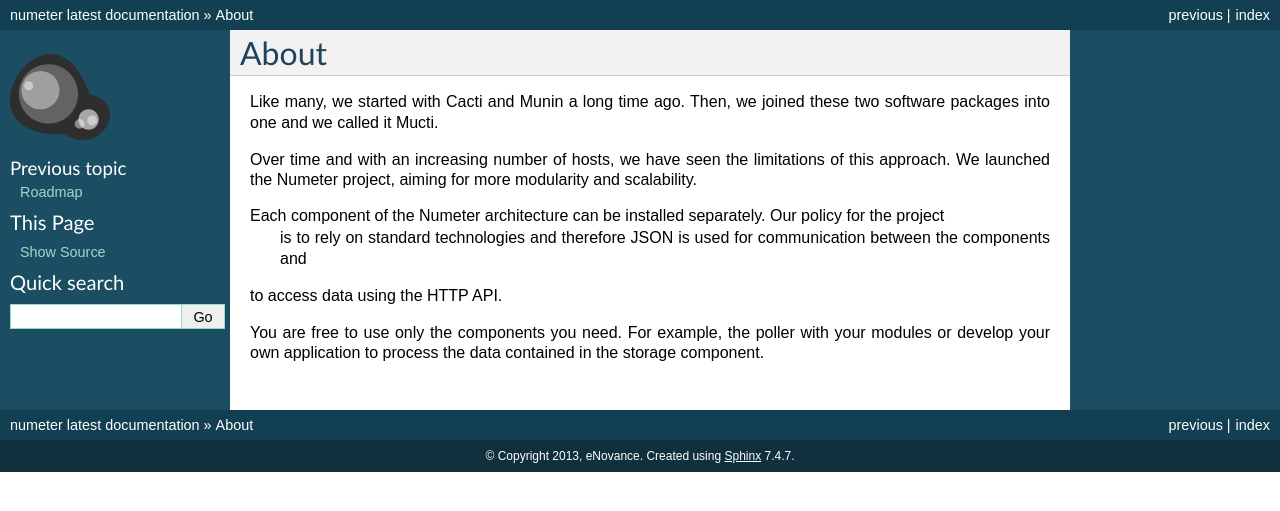
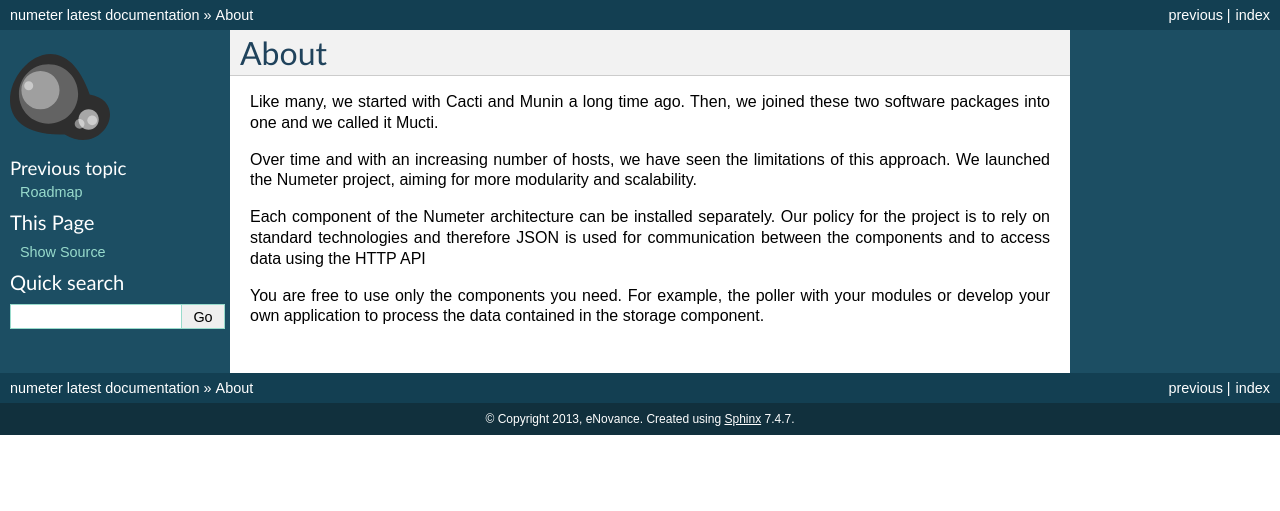
Before and after one commit to redhat-cip/numeter, a Sphinx documentation site: the page built from docs/about.rst, in a window 1280 px wide. Shown: the top 511 px of the page. Built offline with Sphinx 7.4.7, drawn with Linux system fonts in a browser that asks for light colours.

Commit message:
formatting

```diff
--- a/docs/about.rst
+++ b/docs/about.rst
@@ -6,15 +6,13 @@
 About
 ############
 
-Like many, we started with Cacti and Munin a long time ago. Then, we joined
-these two software packages into one and we called it Mucti.
+Like many, we started with Cacti and Munin a long time ago. Then, we joined these two software packages into one and we called it Mucti.
 
 Over time and with an increasing number of hosts, we have seen the limitations of this approach.
 We launched the Numeter project, aiming for more modularity and scalability.
 
-Each component of the Numeter architecture can be installed separately. Our policy for the project
- is to rely on standard technologies and therefore JSON is used for communication between the components and
-to access data using the HTTP API.
+Each component of the Numeter architecture can be installed separately.
+Our policy for the project is to rely on standard technologies and therefore JSON is used for communication between the components and to access data using the HTTP API
 
-You are free to use only the components you need. For example, the poller with your modules or develop
-your own application to process the data contained in the storage component.
+You are free to use only the components you need.
+For example, the poller with your modules or develop your own application to process the data contained in the storage component.
```
